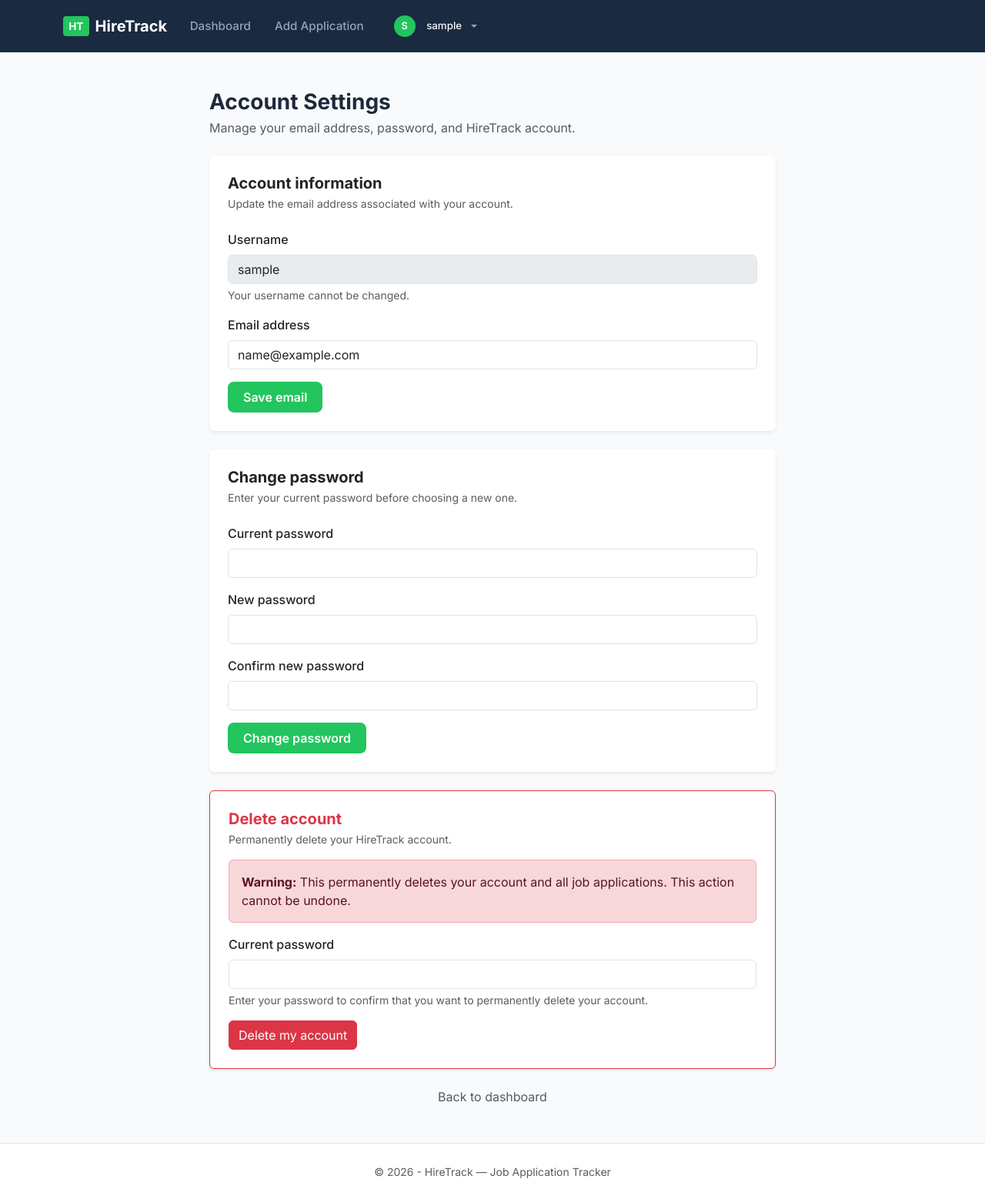
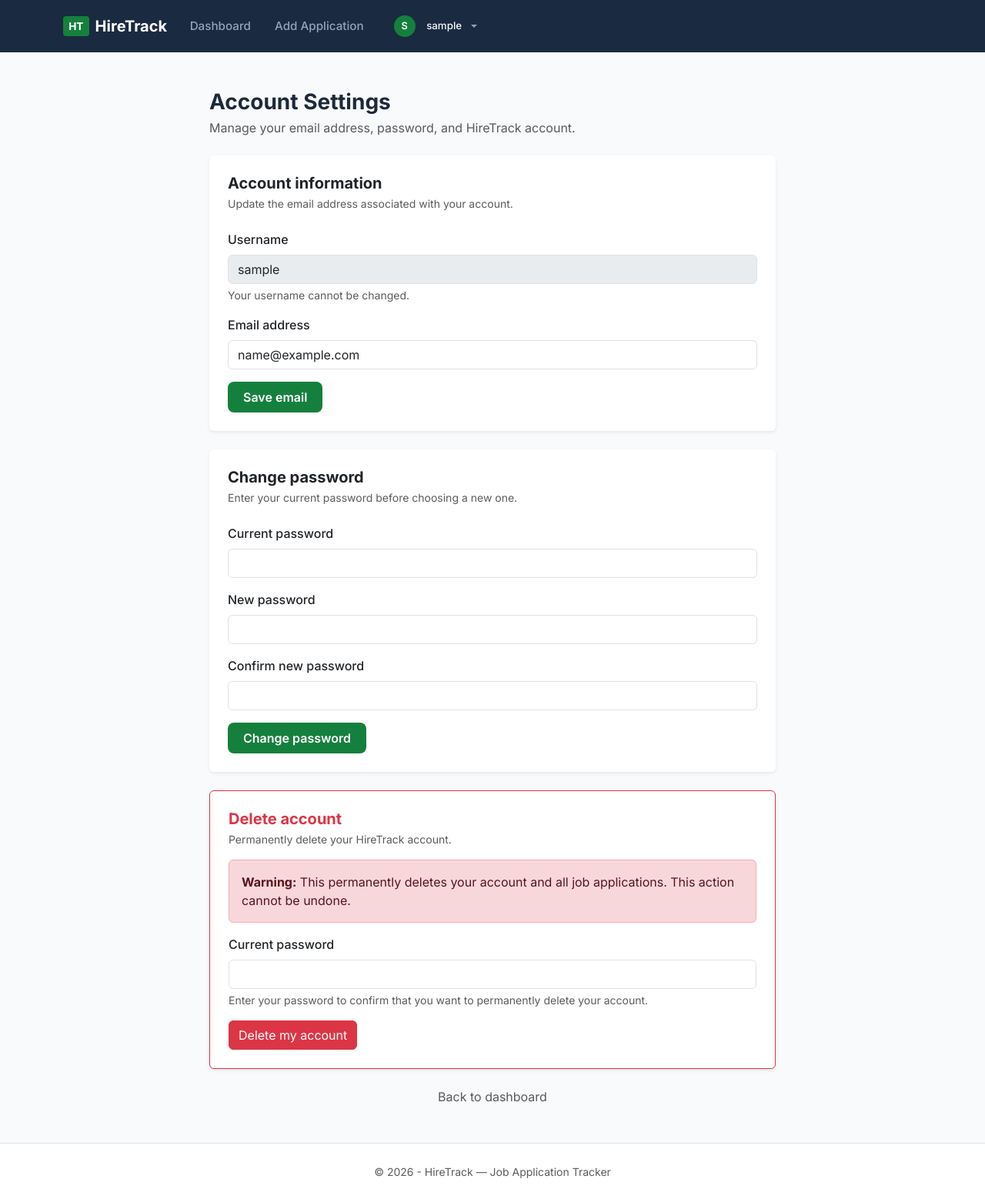
Before and after one commit to queldx74/HireTrack, a Django app: page /account/ in a window 1280 px wide. Shown: the whole page at 77% size. Run offline with Django 4.2, Linux system fonts and the light colour scheme; the visitor is signed in with stand-in values (Sample User, id 1).

Commit message:
Change brand-green colour button from #22c55e to #15803d to increase contrast ratio

```diff
--- a/static/css/style.css
+++ b/static/css/style.css
@@ -7,7 +7,7 @@
   /* Theme Brand Colors */
   --navy-dark: #1a2a40;
   --navy-darker: #132032;
-  --brand-green: #22c55e;
+  --brand-green: #15803d;
   --brand-green-hover: #16a34a;
 
   /* Application Status Colors */
```
